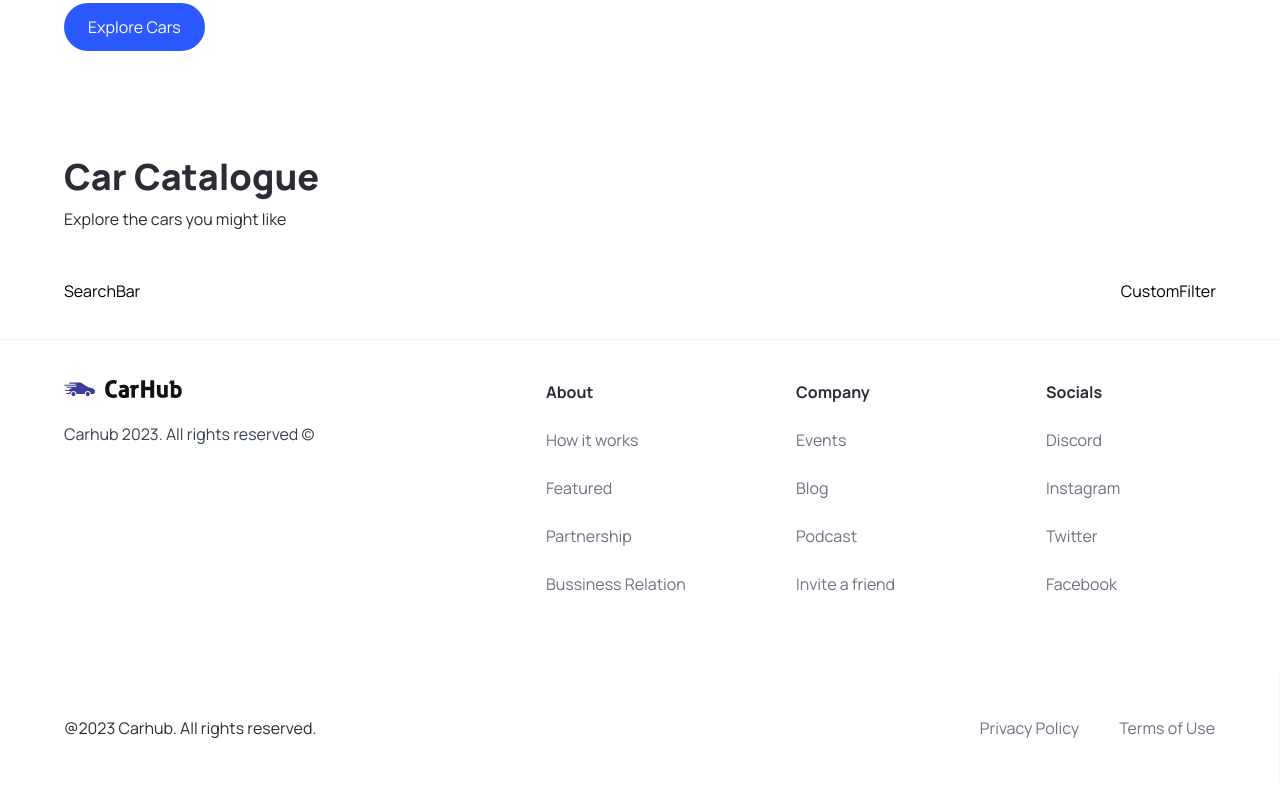
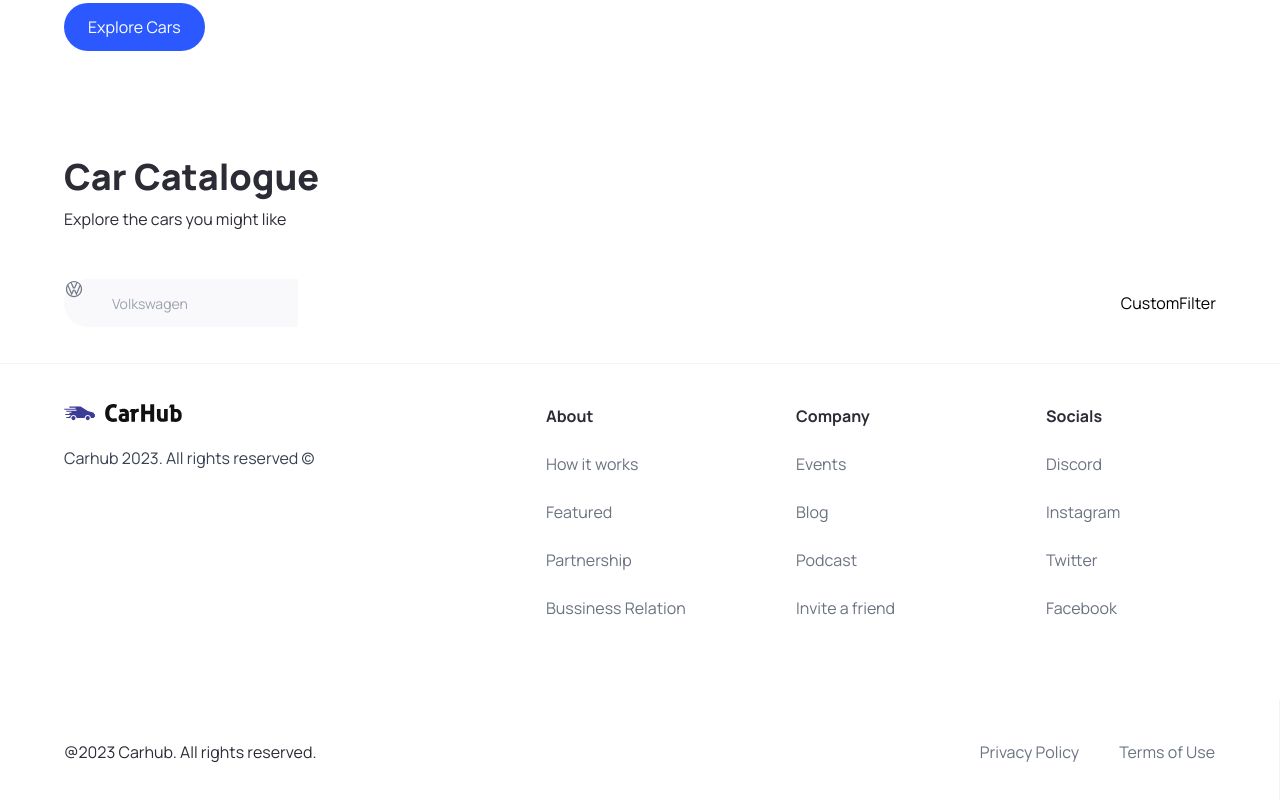
Before and after one commit to mdtrunzo/nextjs_cars, a Next.js app: page / in a window 1280 px wide. Shown: the part 707-1507 px from the top of the page. Built offline with nearby package versions, Linux system fonts and the light colour scheme.

Commit message:
search components

```diff
--- a/components/SearchBar.tsx
+++ b/components/SearchBar.tsx
@@ -1,7 +1,22 @@
-import React from 'react'
+'use client'
+import { useState } from 'react'
+import SearchManufacturer from '@/constants/SearchManufacturer'
 
 const SearchBar = () => {
-  return <div>SearchBar</div>
+  const [manufacturer, setManufacturer] = useState<string>('')
+
+  const handleSearch = () => {}
+
+  return (
+    <form className="searchBar" onSubmit={handleSearch}>
+      <div className="searchbar__item">
+        <SearchManufacturer
+          manufacturer={manufacturer}
+          setManufacturer={setManufacturer}
+        />
+      </div>
+    </form>
+  )
 }
 
 export default SearchBar
--- /dev/null
+++ b/constants/SearchManufacturer.tsx
@@ -0,0 +1,91 @@
+'use client'
+import { SearchManufacturerProps } from '@/types'
+import { Combobox, Transition } from '@headlessui/react'
+import Image from 'next/image'
+import { useState, Fragment } from 'react'
+import { manufacturers } from '@/constants'
+
+const SearchManufacturer = ({
+  manufacturer,
+  setManufacturer,
+}: SearchManufacturerProps) => {
+  const [query, setQuery] = useState<string>('')
+
+  const filteredManufacturers =
+    query === ''
+      ? manufacturers
+      : manufacturers.filter((item) =>
+          item
+            .toLowerCase()
+            .replace(/\s+/g, '')
+            .includes(query.toLowerCase().replace(/\s+/g, ''))
+        )
+
+  return (
+    <div className="search-manufacturer">
+      <Combobox value={manufacturer} onChange={setManufacturer}>
+        <div className="relative w-full">
+          <Combobox.Button className="absolute top-[14px] pl-4">
+            <Image src="/car-logo.svg" width={20} height={20} alt="Car Logo" />
+          </Combobox.Button>
+
+          <Combobox.Input
+            className="search-manufacturer__input"
+            placeholder="Volkswagen"
+            displayValue={(manufacturer: string) => manufacturer}
+            onChange={(e) => setQuery(e.target.value)}
+          />
+
+          <Transition
+            as={Fragment}
+            leave="transition ease-in duration-100"
+            leaveFrom="opacity-100"
+            leaveTo="opacity-0"
+            afterLeave={() => setQuery('')}
+          >
+            <Combobox.Options>
+              {filteredManufacturers.length === 0 && query !== '' ? (
+                <div className="relative cursor-default select-none py-2 px-4 text-gray-700">
+                  Nothing found.
+                </div>
+              ) : (
+                filteredManufacturers.map((item) => (
+                  <Combobox.Option
+                    key={item}
+                    className={({ active }) =>
+                      `relative search-manufacturer__option ${
+                        active ? 'bg-primary-blue text-white' : 'text-gray-900'
+                      }`
+                    }
+                    value={item}
+                  >
+                    {({ selected, active }) => (
+                      <>
+                        <span
+                          className={`block truncate ${
+                            selected ? 'font-medium' : 'font-normal'
+                          }`}
+                        >
+                          {item}
+                        </span>
+                        {selected ? (
+                          <span
+                            className={`absolute inset-y-0 left-0 flex items-center pl-3 ${
+                              active ? 'text-white' : 'text-teal-600'
+                            }`}
+                          ></span>
+                        ) : null}
+                      </>
+                    )}
+                  </Combobox.Option>
+                ))
+              )}
+            </Combobox.Options>
+          </Transition>
+        </div>
+      </Combobox>
+    </div>
+  )
+}
+
+export default SearchManufacturer
--- a/package.json
+++ b/package.json
@@ -9,6 +9,7 @@
     "lint": "next lint"
   },
   "dependencies": {
+    "@headlessui/react": "^1.7.15",
     "@types/node": "20.3.3",
     "@types/react": "18.2.14",
     "@types/react-dom": "18.2.6",
--- a/types/index.ts
+++ b/types/index.ts
@@ -10,3 +10,8 @@ export interface CustomButtonProps {
 export interface CustomFilterProps {
   title: string
 }
+
+export interface SearchManufacturerProps {
+  manufacturer: string
+  setManufacturer: (manufacturer: string) => void
+}
```
Also changed, not shown: 1 other file (tests, documents, lock files or other folders).
